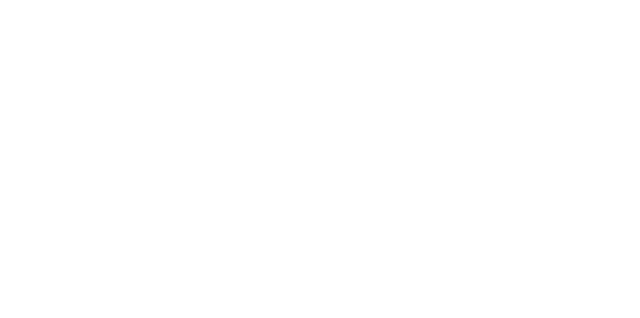
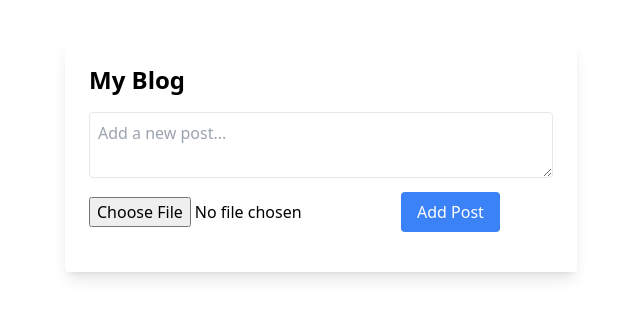
Before and after one commit to Harishsm20/Feed--Frontend, a React (Vite) app: page /createPost in a window 1280 px wide. Before the commit this address had no page. Shown: the top 318 px of the page, without its empty margins (319-959 px from the left). Built offline with nearby package versions, Linux system fonts and the light colour scheme.

Commit message:
Create post

```diff
--- a/package.json
+++ b/package.json
@@ -14,7 +14,7 @@
     "react": "^18.3.1",
     "react-dom": "^18.3.1",
     "react-icons": "^5.2.1",
-    "react-router-dom": "^6.25.1",
+    "react-router-dom": "^6.26.1",
     "react-slick": "^0.30.2",
     "slick-carousel": "^1.8.1"
   },
--- a/src/App.tsx
+++ b/src/App.tsx
@@ -4,6 +4,7 @@
 import { BrowserRouter as Router, Routes, Route } from 'react-router-dom';
 import Profile from './Component/Profile/Profile';
 import Home from './Component/Home/Home';
+import Blog from './Component/CreateBlog/Blog';
 // import { Link } from 'react-router-dom';
 
 function App() {
@@ -16,6 +17,7 @@
             <Route path="/signup" element={<Signup />} />
             <Route path="/home" element={<Home />} />
             <Route path="/profile" element={<Profile />} />
+            <Route path="/createPost" element={<Blog />} />
         </Routes>
     </Router>
   )
--- /dev/null
+++ b/src/Component/CreateBlog/Blog.tsx
@@ -0,0 +1,144 @@
+import React, { useState } from 'react';
+
+interface Post {
+  text: string;
+  image: string | null;
+}
+
+const Blog: React.FC = () => {
+  const [posts, setPosts] = useState<Post[]>([]);
+  const [newPost, setNewPost] = useState<string>('');
+  const [newImage, setNewImage] = useState<string | null>(null);
+  const [editIndex, setEditIndex] = useState<number | null>(null);
+  const [editText, setEditText] = useState<string>('');
+  const [editImage, setEditImage] = useState<string | null>(null);
+
+  // Function to handle adding a new post
+  const addPost = () => {
+    if (newPost.trim() || newImage) {
+      setPosts([...posts, { text: newPost, image: newImage }]);
+      setNewPost('');
+      setNewImage(null);
+    }
+  };
+
+  // Function to handle deleting a post
+  const deletePost = (index: number) => {
+    setPosts(posts.filter((_, i) => i !== index));
+  };
+
+  // Function to handle editing a post
+  const startEdit = (index: number) => {
+    setEditIndex(index);
+    setEditText(posts[index].text);
+    setEditImage(posts[index].image);
+  };
+
+  const saveEdit = () => {
+    if (editIndex !== null) {
+      const updatedPosts = posts.map((post, i) =>
+        i === editIndex ? { text: editText, image: editImage } : post
+      );
+      setPosts(updatedPosts);
+      setEditIndex(null);
+      setEditText('');
+      setEditImage(null);
+    }
+  };
+
+  // Function to handle image upload
+  const handleImageUpload = (event: React.ChangeEvent<HTMLInputElement>) => {
+    const file = event.target.files?.[0];
+    if (file) {
+      const reader = new FileReader();
+      reader.onloadend = () => {
+        setNewImage(reader.result as string);
+      };
+      reader.readAsDataURL(file);
+    }
+  };
+
+  // Function to handle image edit
+  const handleEditImageUpload = (event: React.ChangeEvent<HTMLInputElement>) => {
+    const file = event.target.files?.[0];
+    if (file) {
+      const reader = new FileReader();
+      reader.onloadend = () => {
+        setEditImage(reader.result as string);
+      };
+      reader.readAsDataURL(file);
+    }
+  };
+
+  return (
+    <div className="max-w-lg mx-auto mt-10 p-6 bg-white rounded shadow-lg">
+      <h1 className="text-2xl font-bold mb-4">My Blog</h1>
+
+      {/* Add New Post */}
+      <div className="mb-4">
+        <textarea
+          className="w-full p-2 border rounded"
+          placeholder="Add a new post..."
+          value={newPost}
+          onChange={(e) => setNewPost(e.target.value)}
+        />
+        <input type="file" onChange={handleImageUpload} />
+        <button
+          className="mt-2 px-4 py-2 bg-blue-500 text-white rounded"
+          onClick={addPost}
+        >
+          Add Post
+        </button>
+      </div>
+
+      {/* Display Posts */}
+      <div>
+        {posts.map((post, index) => (
+          <div key={index} className="mb-4 p-4 border rounded">
+            {editIndex === index ? (
+              <div>
+                <textarea
+                  className="w-full p-2 border rounded"
+                  value={editText}
+                  onChange={(e) => setEditText(e.target.value)}
+                />
+                <input type="file" onChange={handleEditImageUpload} />
+                <button
+                  className="mt-2 px-4 py-2 bg-green-500 text-white rounded"
+                  onClick={saveEdit}
+                >
+                  Save
+                </button>
+              </div>
+            ) : (
+              <div>
+                <p>{post.text}</p>
+                {post.image && (
+                  <img
+                    src={post.image}
+                    alt="Post"
+                    className="mt-2 max-w-full h-auto rounded"
+                  />
+                )}
+                <button
+                  className="mr-2 px-4 py-2 bg-yellow-500 text-white rounded"
+                  onClick={() => startEdit(index)}
+                >
+                  Edit
+                </button>
+                <button
+                  className="px-4 py-2 bg-red-500 text-white rounded"
+                  onClick={() => deletePost(index)}
+                >
+                  Delete
+                </button>
+              </div>
+            )}
+          </div>
+        ))}
+      </div>
+    </div>
+  );
+};
+
+export default Blog;
--- a/src/Component/NavBar/NavBar.tsx
+++ b/src/Component/NavBar/NavBar.tsx
@@ -2,10 +2,15 @@
 import { FaSearch } from "react-icons/fa";
 import { BiBookAdd } from "react-icons/bi";
 import { FaBell } from "react-icons/fa";
+import { useNavigate } from "react-router-dom";
 
 
 
 const NavBar = () => {
+  const navigate = useNavigate();
+  async function goToBlog() {
+    navigate('/createPost')
+  }
   return (
     <div className='sticky top-0 w-full h-16 mt-2 flex items-center px-5 shadow-xl justify-between'>
       <div>Logo</div>
@@ -14,10 +19,12 @@
         <input type="text" className="w-full focus:outline-none pl-3" placeholder="Search" />
     </div>
     <div className="flex items-center gap-10 text-lg">
-        <div className="flex items-center gap-1">
+        <button
+        onClick={() => goToBlog()}
+        className="flex items-center gap-1">
             <BiBookAdd />
             Blog
-        </div>
+        </button>
         <div>
             <FaBell />
         </div>
```
Also changed, not shown: 1 other file (tests, documents, lock files or other folders).
